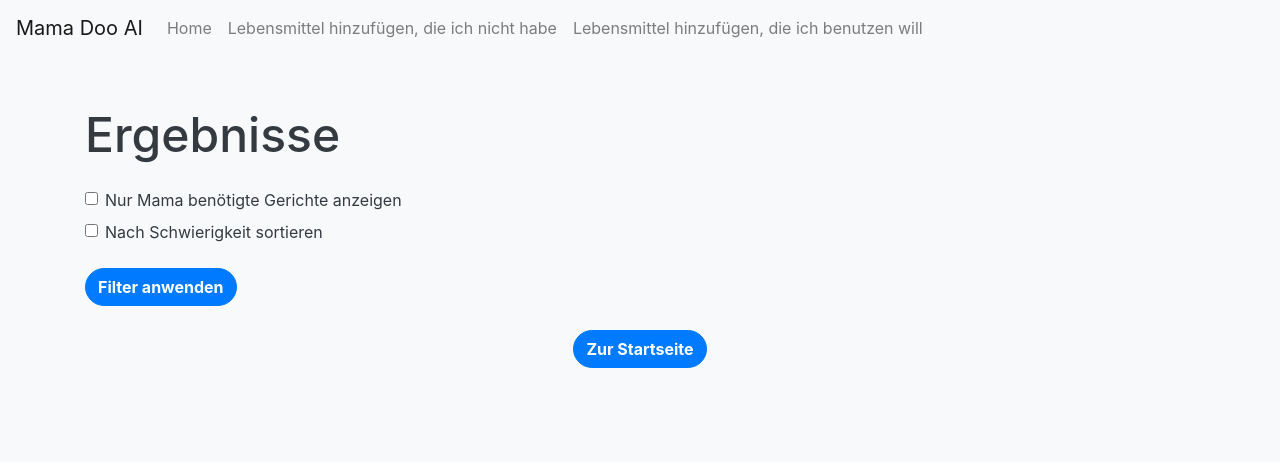
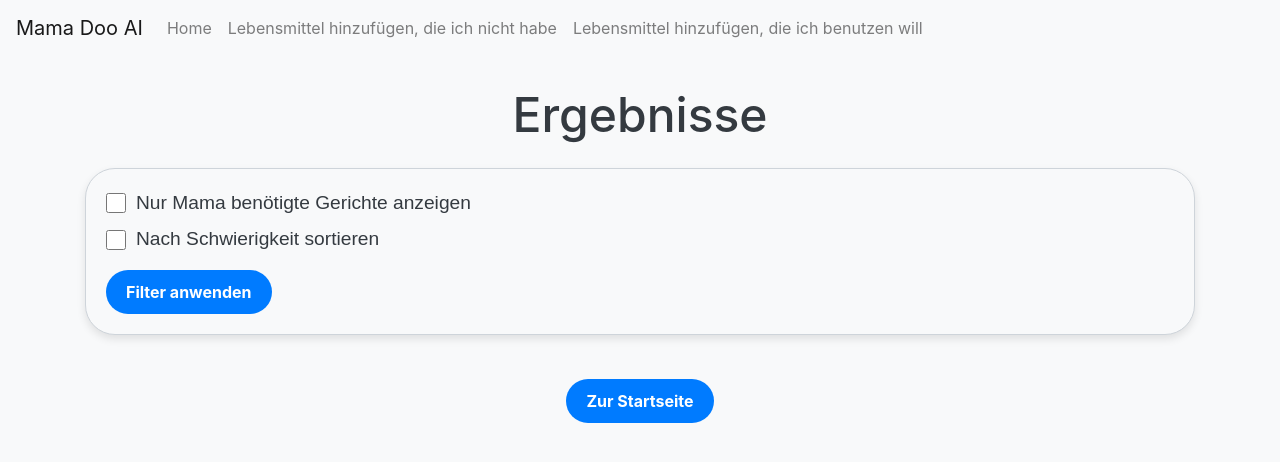
Before and after one commit to Jannis241/MamaDoo, a Flask app: page /confirmation in a window 1280 px wide. Shown: the top 462 px of the page. Run offline with Flask 3, Linux system fonts and the light colour scheme; parts of the project's set-up code (start-up, migrations or seed data) failed here and were passed over; some libraries are stand-ins or nearby versions.

Commit message:
automatic python commit

```diff
--- a/Mama-Doo-AI/AI/Essen.py
+++ b/Mama-Doo-AI/AI/Essen.py
@@ -1,6 +1,5 @@
 import Zutaten
 import os
-import csv
 class Essen:
     def __init__(self, name, rating, satt, difficulty, zutaten, wann, tm, MamaBenötigt, extraInfo, addOns=None):
         self.name = name
--- a/Mama-Doo-AI/AI/mainAI.py
+++ b/Mama-Doo-AI/AI/mainAI.py
@@ -1,6 +1,5 @@
 import Essen, Zutaten
 import gmail
-from datetime import date
 zutatenManager = Zutaten.Manager()
 class MamaDooAi():
     def __init__(self):
--- /dev/null
+++ b/Mama-Doo-AI/requirements.txt
@@ -0,0 +1 @@
+Flask==3.0.3
--- a/Mama-Doo-AI/webseite/static/styles.css
+++ b/Mama-Doo-AI/webseite/static/styles.css
@@ -1,6 +1,7 @@
 body {
     background-color: #f8f9fa;
     color: #343a40;
+    padding-bottom: 20px; /* Abstand nach unten hinzu */
 }
 
 h1 {
@@ -20,3 +21,39 @@ h1 {
 .navbar .btn {
     margin-left: auto;
 }
+
+/* Zusätzliche benutzerdefinierte CSS-Stile für den Filterbereich */
+.filter-box {
+    background-color: #f8f9fa;
+    border: 1px solid #ced4da;
+    border-radius: 30px;
+    padding: 20px;
+    margin-bottom: 20px;
+    box-shadow: 0 4px 8px rgba(0, 0, 0, 0.1);
+}
+
+.form-check-label {
+    font-size: 1.2rem;
+    margin-left: 10px;
+    font-family: Arial, Helvetica, sans-serif;
+
+}
+
+.form-check-input {
+    width: 20px;
+    height: 20px;
+    margin-right: 10px; /* Abstand zwischen Checkbox und Label erhöhen */
+    padding: 10px; /* Padding um die Checkbox erhöhen */
+}
+
+/* Anpassungen für Mobilgeräte */
+@media (max-width: 768px) {
+    .form-check-label {
+        font-size: 1rem;
+    }
+    .form-check-input {
+        width: 30px;
+        height: 30px;
+        padding: 12px; /* Anpassung des Paddings für Mobilgeräte */
+    }
+}
--- a/Mama-Doo-AI/webseite/templates/submit.html
+++ b/Mama-Doo-AI/webseite/templates/submit.html
@@ -1,5 +1,5 @@
 <!doctype html>
-<html lang="en">
+<html lang="de">
 <head>
     <meta charset="utf-8">
     <meta name="viewport" content="width=device-width, initial-scale=1, shrink-to-fit=no">
@@ -7,10 +7,13 @@
     <link href="{{ url_for('static', filename='styles.css') }}" rel="stylesheet">
     <style>
         .card {
+            border: none;
             border-radius: 15px;
             box-shadow: 0 4px 8px rgba(0, 0, 0, 0.1);
             margin-bottom: 20px;
+            background-color: #ffffff;
         }
+
         .card-header {
             border-radius: 15px 15px 0 0;
             background-color: #007bff;
@@ -18,25 +21,36 @@
             font-size: 1.5rem;
             font-weight: bold;
             text-align: center;
-            padding: 10px;
+            padding: 15px;
         }
+
         .card-body {
-            border-radius: 0 0 15px 15px;
             padding: 20px;
         }
+
         .container {
-            margin-top: 50px;
+            margin-top: 30px;
         }
+
         .btn-primary {
             border-radius: 25px;
             font-size: 1rem;
             font-weight: bold;
+            background-color: #007bff;
+            border: none;
+            padding: 10px 20px;
         }
+
+        .btn-primary:hover {
+            background-color: #0056b3;
+        }
+
         .list-group-item {
             border: none;
             padding: 5px 10px;
             font-size: 0.875rem;
         }
+
         .list-group-item:nth-child(even) {
             background-color: #f9f9f9;
         }
@@ -64,22 +78,28 @@
         </div>
     </nav>
     <div class="container">
-        <h1 class="mb-4">Ergebnisse</h1>
+        <h1 class="mb-4 text-center">Ergebnisse</h1>
+
+        <!-- Filter Box -->
+        <div class="filter-box">
             <form id="filterForm" action="/submit" method="post">
-            <div class="form-check mb-2">
+                <div class="form-check">
                     <input class="form-check-input" type="checkbox" value="true" id="mamaBenötigt" name="mamaBenötigt" {% if 'mamaBenötigt' in request.form %} checked {% endif %}>
                     <label class="form-check-label" for="mamaBenötigt">
-                    Nur Mama ben&ouml;tigte Gerichte anzeigen
+                        Nur Mama benötigte Gerichte anzeigen
                     </label>
                 </div>
-            <div class="form-check mb-4">
+                <div class="form-check mt-2">
                     <input class="form-check-input" type="checkbox" value="true" id="sortiereNachSchwierigkeit" name="sortiereNachSchwierigkeit" {% if 'sortiereNachSchwierigkeit' in request.form %} checked {% endif %}>
                     <label class="form-check-label" for="sortiereNachSchwierigkeit">
                         Nach Schwierigkeit sortieren
                     </label>
                 </div>
-            <button type="submit" class="btn btn-primary">Filter anwenden</button>
+                <button type="submit" class="btn btn-primary mt-3">Filter anwenden</button>
             </form>
+        </div>
+
+        <!-- Ergebnis Karten -->
         <div class="row">
             {% for gericht in results %}
             <div class="col-md-4 mb-4">
@@ -106,10 +126,14 @@
             </div>
             {% endfor %}
         </div>
+
+        <!-- Zur Startseite Link -->
         <div class="text-center mt-4">
             <a href="/" class="btn btn-primary">Zur Startseite</a>
         </div>
     </div>
+
+    <!-- JavaScript-Dateien -->
     <script src="https://code.jquery.com/jquery-3.5.1.min.js"></script>
     <script src="https://stackpath.bootstrapcdn.com/bootstrap/4.5.2/js/bootstrap.min.js"></script>
     <script>
```
Lines whose indentation alone changed are shown as unchanged.
